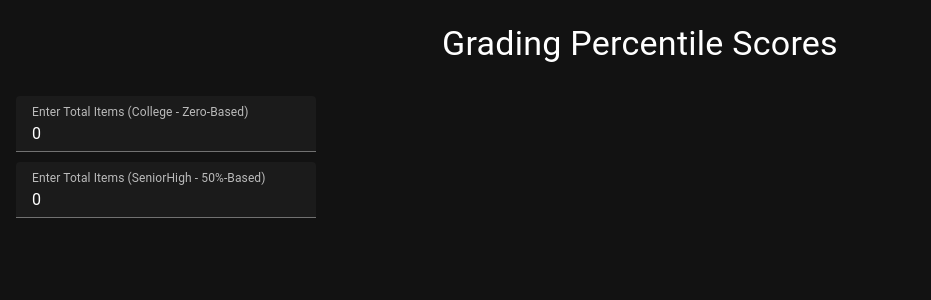
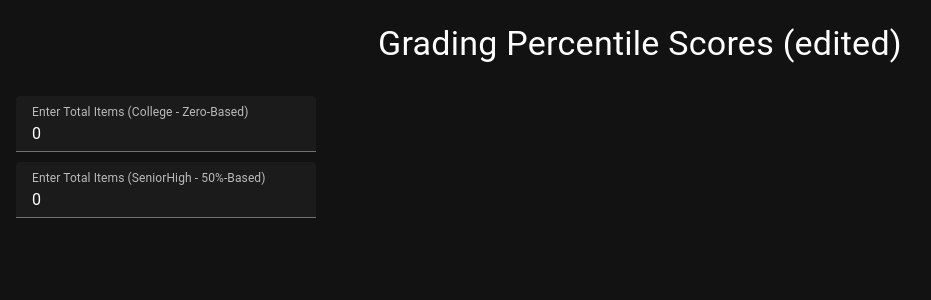
Before and after one commit to m1ch93l/grading-percentile-scores, a Vue app: page / in a window 1280 px wide. Shown: the top 300 px of the page, without its empty margins (0-931 px from the left). Built offline with nearby package versions, Linux system fonts and the light colour scheme.

Commit message:
Add new feature or fix

```diff
--- a/src/components/MainPage.vue
+++ b/src/components/MainPage.vue
@@ -2,7 +2,9 @@
   <v-container fill-height fluid>
     <v-row>
       <v-col cols="12" class="text-center">
-        <div class="text-h4 text-white mt-2 mb-2">Grading Percentile Scores</div>
+        <div class="text-h4 text-white mt-2 mb-2">
+          Grading Percentile Scores (edited)
+        </div>
       </v-col>
       <v-col cols="12" class="text-center">
         <Counter />
```
